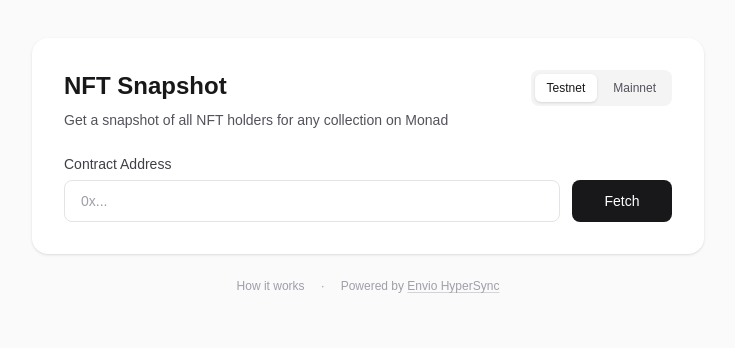
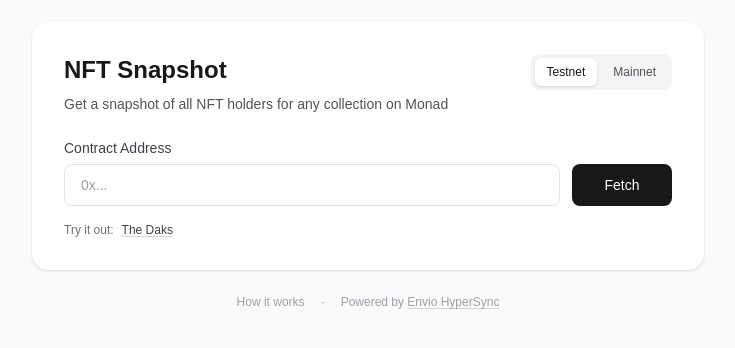
Before and after one commit to portdeveloper/nft-snapshot, a Next.js app: page / in a window 1280 px wide. Shown: the part 234-582 px from the top of the page, without its empty margins (272-1007 px from the left). Built offline with nearby package versions, Linux system fonts and the light colour scheme.

Commit message:
Add example contract (The Daks) to landing page

```diff
--- a/app/page.tsx
+++ b/app/page.tsx
@@ -419,6 +419,22 @@ function HomeContent() {
               <p className="text-sm text-red-600 dark:text-red-400">{error}</p>
             )}
 
+            {/* Example contract */}
+            {!snapshot && !loading && (
+              <div className="flex items-center gap-2 text-xs text-zinc-500 dark:text-zinc-400">
+                <span>Try it out:</span>
+                <button
+                  onClick={() => handleFetch(false, network === "mainnet"
+                    ? "0x9f8514cebee138b61806d4651f51d26c8098b463"
+                    : "0x78eD9A576519024357aB06D9834266a04c9634b7"
+                  )}
+                  className="cursor-pointer font-medium text-zinc-700 underline decoration-zinc-300 underline-offset-2 transition-colors hover:text-zinc-900 hover:decoration-zinc-500 dark:text-zinc-300 dark:decoration-zinc-600 dark:hover:text-zinc-100 dark:hover:decoration-zinc-400"
+                >
+                  The Daks
+                </button>
+              </div>
+            )}
+
             {/* Recent Searches - only show if user has search history with cached data */}
             {!snapshot && !loading && collections.length > 0 && (
               <div className="pt-2">
```
